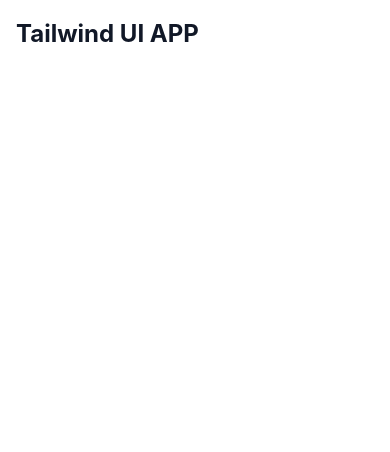
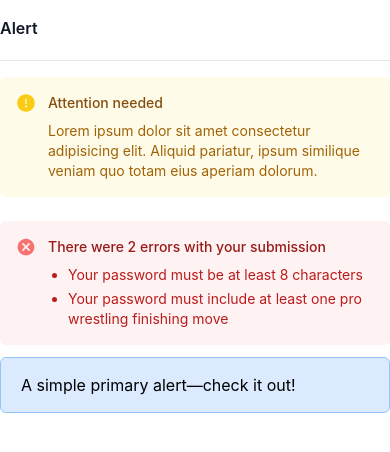
Before and after one commit to TeamFab2023/openui, a React (Create React App) app: page /alerts in a window 390 px wide. Shown: the top 452 px of the page. Built offline with nearby package versions, Linux system fonts and the light colour scheme.

Commit message:
layout n routing structure

```diff
--- a/src/App.tsx
+++ b/src/App.tsx
@@ -6,9 +6,10 @@
 import InputField from './components/InputFields/InputField';
 import Textarea from './components/Textarea/Textarea';
 import IconCard from './components/Cards/IconCard';
-import PicCards from './components/Cards/PicCards';
 import Tables from './components/Tables/spanningTable';
 import Sidebar from './components/Sidebar/Sidebar';
+import { BrowserRouter, Routes, Route } from 'react-router-dom';
+import PicCards from './components/Cards/PicCards';
 
 
 
@@ -16,27 +17,13 @@
 function App() {
   return (
     <>
-    <div className="mx-auto max-w-7xl px-4 sm:px-6 lg:px-8 mt-5">
-      {/* We've used 3xl here, but feel free to try other max-widths based on your needs */}
-      <div className="md:flex md:items-center md:justify-between">
-      <div className="min-w-0 flex-1">
-        <h2 className="text-2xl font-bold leading-7 text-gray-900 sm:truncate sm:text-3xl sm:tracking-tight">
-        Tailwind UI APP
-
-        </h2>
-      </div>
-    </div>
-      {/* <Alert />
-      <Button />
-      <Cards />
-      <IconCard />
-      <Textarea />
-      <InputField />
-      <PicCards />
-      <Tables /> */}
-      <Sidebar/>
-
-    </div>
+      <BrowserRouter>
+        <Routes>
+        {/* <Route path="/" element={<HomeLayout />}></Route> */}
+          <Route path="/alerts" element={<Alert />}></Route>
+          <Route path="/cards" element={<Cards />}></Route>
+        </Routes>
+      </BrowserRouter>
     </>
   );
 }
--- a/src/components/Alerts/Alert.tsx
+++ b/src/components/Alerts/Alert.tsx
@@ -1,10 +1,11 @@
 import React from 'react'
 import { AiFillExclamationCircle } from "react-icons/ai";
 import { MdCancel } from "react-icons/md";
+import { Layout } from '../Layouts/Layout';
 
 const Alert = () => {
   return (
-
+    <Layout>
       <>
 
         <div className="border-b border-gray-200 pb-5 my-4">
@@ -50,6 +51,8 @@
         </div>
       </>
 
+    </Layout>
+
   )
 }
 
--- a/src/components/Button/Button.tsx
+++ b/src/components/Button/Button.tsx
@@ -1,10 +1,11 @@
 import React from 'react'
-import { BiChevronRight} from "react-icons/bi";
-import { BiChevronLeft} from "react-icons/bi";
+import { BiChevronRight } from "react-icons/bi";
+import { BiChevronLeft } from "react-icons/bi";
+import { Layout } from '../Layouts/Layout';
 
 const Button = () => {
   return (
-    <>
+    <Layout>
         <div className="border-b border-gray-200 pb-5 my-4">
           <h3 className="text-base font-semibold leading-6 text-gray-900 ">Button</h3>
         </div>
@@ -40,7 +41,7 @@
             Button text
           </button>
         </div>
-    <br/>
+        <br />
         <span className="isolate inline-flex rounded-md shadow-sm">
           <button
             type="button"
@@ -98,8 +99,7 @@
           <button type="button" className='bg bg-black text-white px-2 w-16 h-10 rounded-md m-1 hover:bg-gray-900'>Dark</button>
         </span>
         <br />
-
-  </>
+    </Layout>
   )
 }
 
--- /dev/null
+++ b/src/components/Layouts/Layout.tsx
@@ -0,0 +1,12 @@
+import React from 'react'
+import Sidebar from '../Sidebar/Sidebar'
+
+export const Layout = ({children}: any) => {
+  return (
+    <>
+    {/* // grid container */}
+      <Sidebar />
+      <div>{children}</div>
+    </>
+  )
+}
--- a/src/components/Sidebar/Sidebar.tsx
+++ b/src/components/Sidebar/Sidebar.tsx
@@ -1,4 +1,5 @@
 import React from "react";
+import { Link } from "react-router-dom";
 
 const Sidebar = () => {
     return (
@@ -92,7 +93,7 @@
                         {/* <!-- ************************* ALERT-Li  ************************* -->*/}
 
                         <section>
-                            <a href="#"
+                            <Link to="/alerts"
                                 className="flex items-center p-2 text-gray-900 rounded-lg hover:bg-gray-10 group space-y-2 font-medium">
                                 <svg xmlns="http://www.w3.org/2000/svg" fill="none" viewBox="0 0 24 24" stroke-width="1.5" stroke="currentColor" className="w-4 h-4 mt-2">
                                     <path stroke-linecap="round" stroke-linejoin="round" d="M12 9v3.75m-9.303 3.376c-.866 1.5.217 3.374 1.948 3.374h14.71c1.73 0 2.813-1.874 1.948-3.374L13.949 3.378c-.866-1.5-3.032-1.5-3.898 0L2.697 16.126zM12 15.75h.007v.008H12v-.008z" />
@@ -100,7 +101,7 @@
 
 
                                 <span className="flex-1 ms-3 whitespace-nowrap text-gray-500">Alerts</span>
-                            </a>
+                            </Link>
                         </section>
 
                         {/*<!--*******************  CARDS-LI ********************* -->*/}
```
Lines whose indentation alone changed are shown as unchanged.
